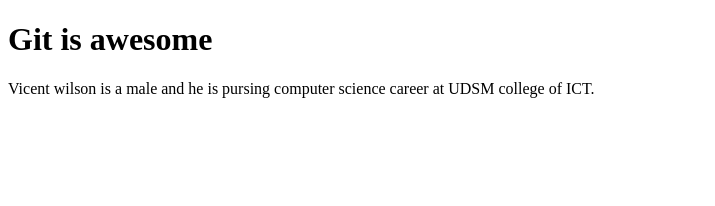
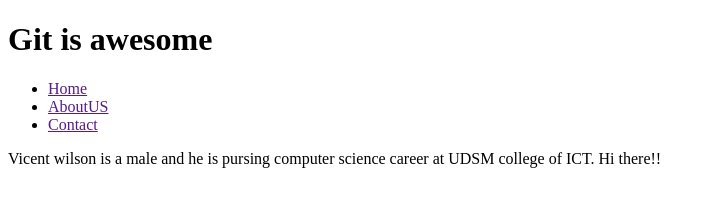
Before and after one commit to nkutigwa/gitProject, a plain HTML site: page index.html in a window 1280 px wide. Shown: the whole page, without its empty margins (0-715 px from the left). Drawn offline with Linux system fonts and the light colour scheme.

Commit message:
Created function

```diff
--- a/index.html
+++ b/index.html
@@ -10,9 +10,19 @@
     <h1>
         Git is awesome
     </h1>
+    <nav>
+        <ul>
+            <li><a href="">Home</a></li>
+            <li><a href="">AboutUS</a></li>
+            <li><a href="">Contact</a></li>
+
+        </ul>
+    </nav>
     <p>Vicent wilson is a male
         and he is pursing computer science
-        career at UDSM college of ICT.
+        career at UDSM college of ICT. <span>
+            Hi there!!
+        </span>
     </p>
 </body>
 </html>
--- a/script.js
+++ b/script.js
@@ -1 +1,2 @@
 const a =50;
+const b= ()=> "Hi there";
```
